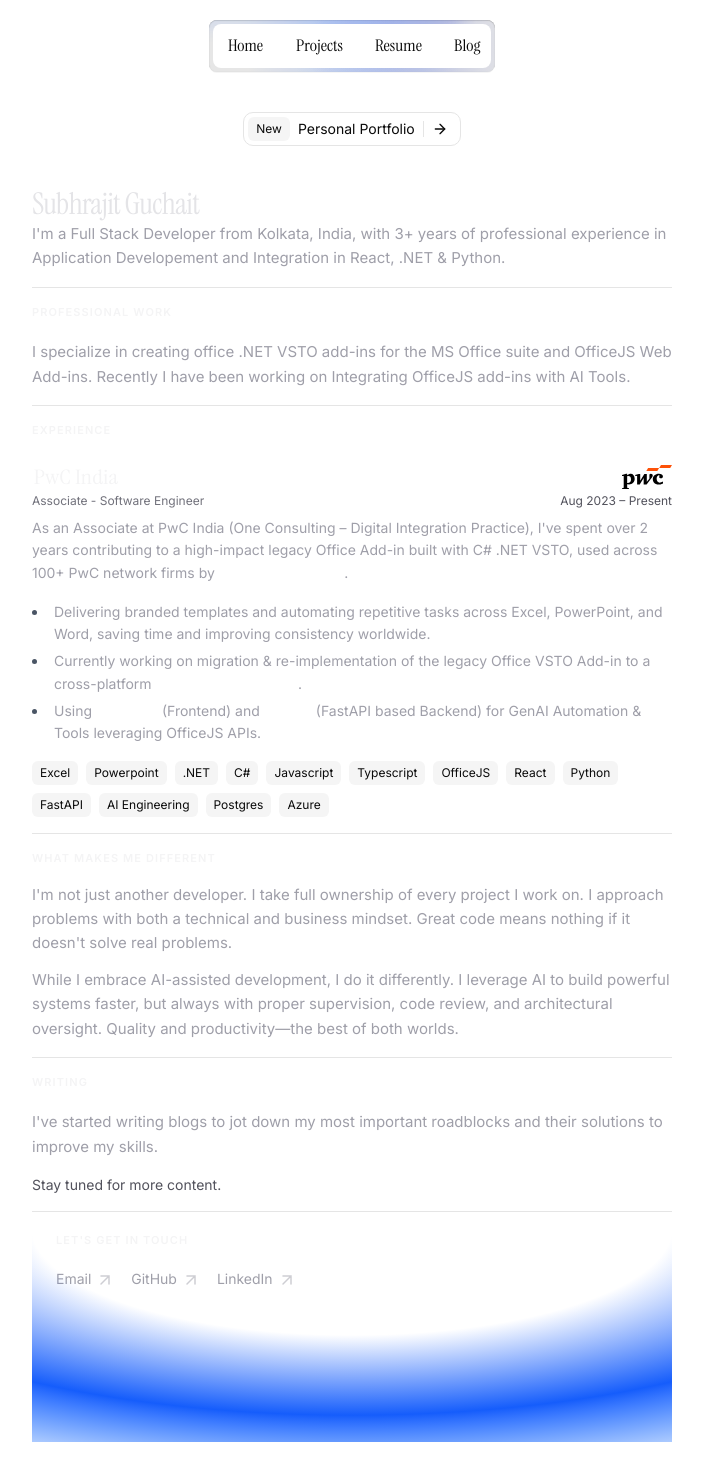
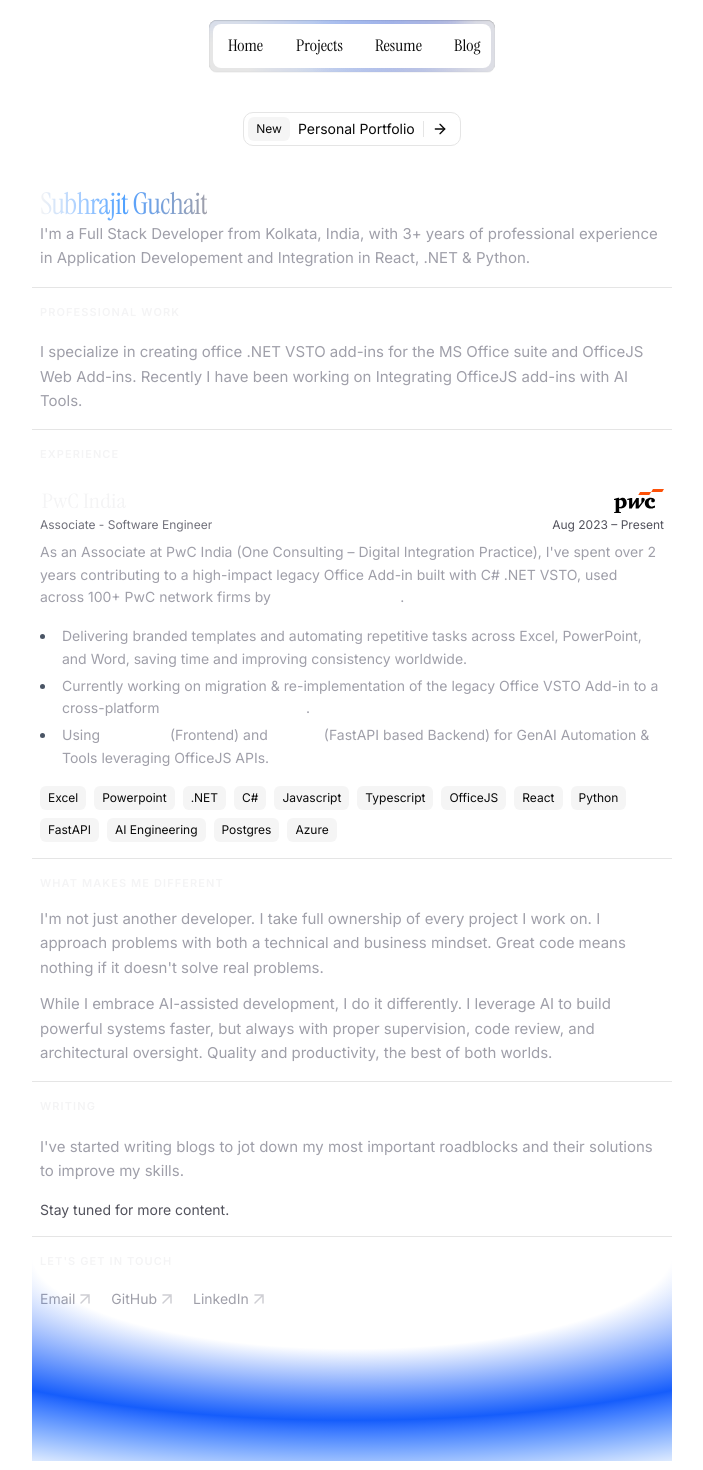
Before and after one commit to subh0x/subh0x.github.io, a Next.js app: page / in a window 1280 px wide. Shown: the top 1470 px of the page, without its empty margins (288-991 px from the left). Built offline with nearby package versions, Linux system fonts and the light colour scheme; grey boxes are pictures that could not be loaded.

Commit message:
Add UI improvements for Portfolio

```diff
--- a/src/app/page.tsx
+++ b/src/app/page.tsx
@@ -16,7 +16,7 @@ const LINKS = {
   resume: '#',
 };
 
-function ExternalLinkIcon() {
+const ExternalLinkIcon = () => {
   return (
     <svg
       width="12"
@@ -38,8 +38,8 @@ function ExternalLinkIcon() {
 export default function Home() {
   return (
     <div className="flex flex-col flex-1 items-center justify-center dark:bg-background text-foreground">
-      <div className="max-w-[680px] mx-auto px-5 py-10 flex flex-col gap-4">
-        <div className="pb-6">
+      <div className="max-w-[680px] mx-auto px-5 pt-10 flex flex-col gap-4">
+        <div className="px-2 pb-6">
           <Link
             href="/"
             className="rounded-(--radius) mx-auto flex w-fit items-center gap-2 border p-1 pr-3"
@@ -53,8 +53,8 @@ export default function Home() {
             <ArrowRight className="size-4" />
           </Link>
         </div>
-        <div className="flex flex-col items-start">
-          <h1 className="text-3xl font-serif tracking-tight text-zinc-200">
+        <div className="px-2 flex flex-col items-start">
+          <h1 className="text-3xl font-serif tracking-tight bg-gradient-to-r from-zinc-100 via-blue-400 to-zinc-400 bg-clip-text text-transparent">
             Subhrajit Guchait
           </h1>
           <h3 className="text-[15px] text-zinc-400 leading-relaxed">
@@ -64,7 +64,7 @@ export default function Home() {
           </h3>
         </div>
         <Separator />
-        <div>
+        <div className="px-2">
           <h2 className="text-[11px] font-semibold text-zinc-100 uppercase tracking-widest mb-5">
             Professional Work
           </h2>
@@ -76,7 +76,7 @@ export default function Home() {
         </div>
 
         <Separator />
-        <div>
+        <div className="px-2">
           <h2 className="text-base font-semibold text-zinc-100 uppercase tracking-widest text-[11px] mb-6">
             Experience
           </h2>
@@ -128,7 +128,7 @@ export default function Home() {
           </a> */}
         </div>
         <Separator />
-        <div>
+        <div className="px-2">
           <h2 className="text-[11px] font-semibold text-zinc-100 uppercase tracking-widest mb-4">
             What Makes Me Different
           </h2>
@@ -143,13 +143,13 @@ export default function Home() {
               While I embrace AI-assisted development, I do it differently. I
               leverage AI to build powerful systems faster, but always with
               proper supervision, code review, and architectural oversight.
-              Quality and productivity—the best of both worlds.
+              Quality and productivity, the best of both worlds.
             </p>
           </div>
         </div>
 
         <Separator />
-        <div>
+        <div className="px-2">
           <h2 className="text-[11px] font-semibold text-zinc-100 uppercase tracking-widest mb-5">
             Writing
           </h2>
@@ -163,12 +163,12 @@ export default function Home() {
         </div>
 
         <Separator />
-        <div className="relative max-sm:mb-6">
+        <div className="px-2 relative max-sm:mb-6">
           <div
             aria-hidden
-            className="absolute inset-0 [background:radial-gradient(125%_125%_at_50%_0%,transparent_40%,var(--color-blue-600),var(--color-white)_100%)]"
+            className="pointer-events-none absolute inset-0 [background:radial-gradient(125%_115%_at_50%_0%,transparent_40%,var(--color-blue-600),var(--color-white)_100%)]"
           />
-          <div className="aspect-120/40 p-1 px-6">
+          <div className="aspect-120/40">
             <h2 className="text-[11px] font-semibold text-zinc-100 uppercase tracking-widest mb-5">
               Let's Get in Touch
             </h2>
@@ -184,7 +184,7 @@ export default function Home() {
                   href={href}
                   target="_blank"
                   rel="noopener noreferrer"
-                  className="hover:text-zinc-100 transition-colors"
+                  className="inline-flex items-center hover:text-zinc-100 transition-colors"
                 >
                   {label} <ExternalLinkIcon />
                 </a>
```
